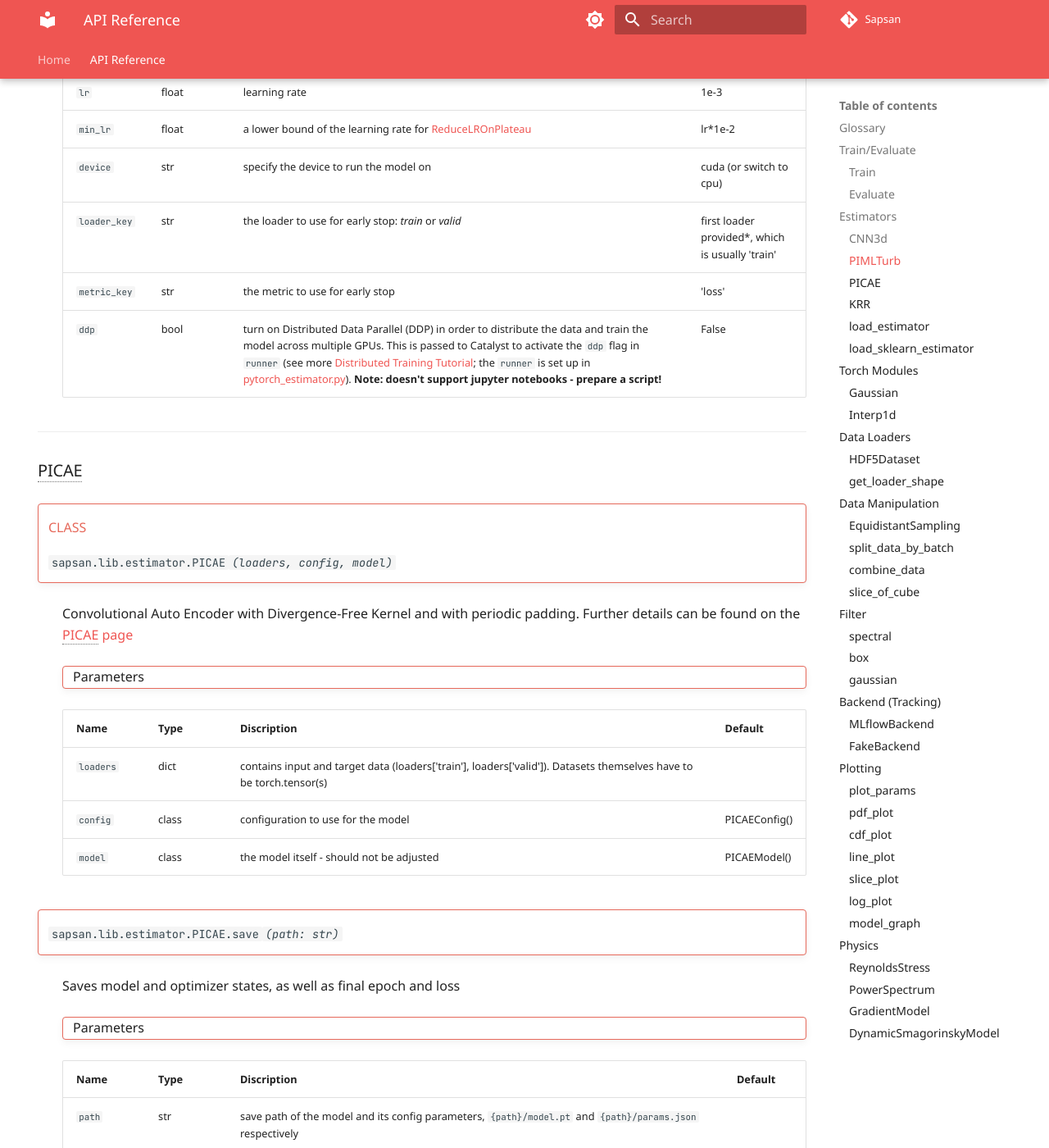
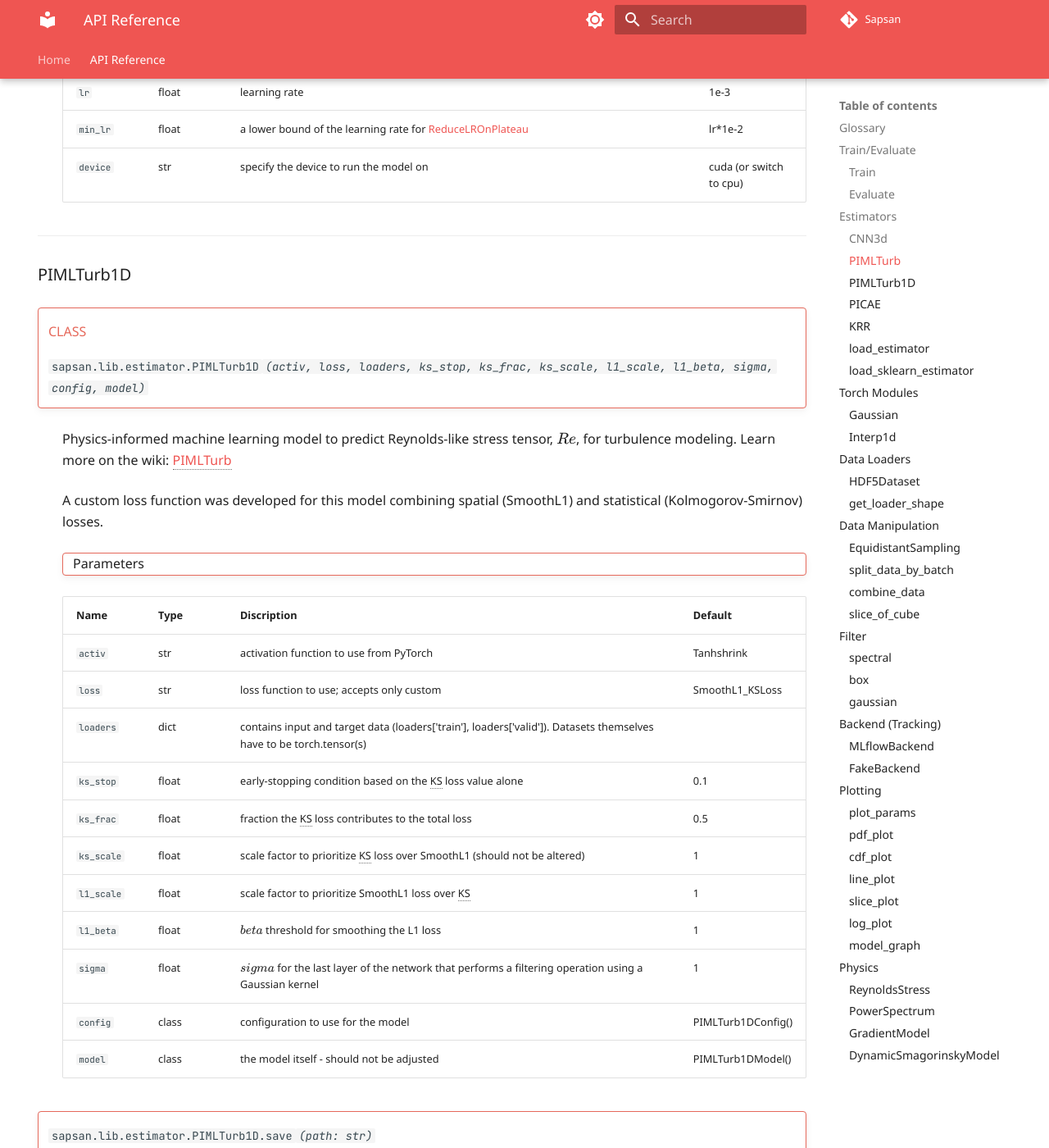
Before and after one commit to sapsan-wiki/sapsan-wiki.github.io, an MkDocs documentation site: the page built from docs/api.md, in a window 1280 px wide and 1400 px high, scrolled down 7808 px. Shown: the whole window at 82% size. Built offline with MkDocs 1.6.1 and Material for MkDocs 9.7.7, drawn with Linux system fonts in a browser that asks for light colours; comment, search, counter and statistics services are not loaded; the version menu is left out; some of the changed text lies outside the part shown.

Commit message:
Added PIMLTurb1D entry to API ref, minor fixes

```diff
--- a/docs/api.md
+++ b/docs/api.md
@@ -247,9 +247,90 @@ hide:
     | `lr` | float | learning rate | 1e-3 |
     | `min_lr` | float | a lower bound of the learning rate  for [ReduceLROnPlateau](https://pytorch.org/docs/stable/generated/torch.optim.lr_scheduler.ReduceLROnPlateau.html) | lr\*1e-2 |
     | `device` | str | specify the device to run the model on | cuda (or switch to cpu)
-    | <nobr>`loader_key`</nobr> | str | the loader to use for early stop: *train* or *valid* | first loader provided*, which is usually 'train' |
-    | <nobr>`metric_key`</nobr> | str | the metric to use for early stop | 'loss' |
-    | `ddp` | bool | turn on Distributed Data Parallel (DDP) in order to distribute the data and train the model across multiple GPUs.  This is passed to Catalyst to activate the `ddp` flag in `runner` (see more [Distributed Training Tutorial](https://catalyst-team.github.io/catalyst/tutorials/ddp.html); the `runner` is set up in [pytorch_estimator.py](https://github.com/pikarpov-LANL/Sapsan/blob/master/sapsan/lib/estimator/pytorch_estimator.py)). **Note: doesn't support jupyter notebooks - prepare a script!** | False |
+
+---
+
+### PIMLTurb1D
+!!! code ""
+    <span style="color:var(--class-color)">CLASS</span>
+
+    `sapsan.lib.estimator.PIMLTurb1D`_`(activ, loss, loaders, ks_stop, ks_frac, ks_scale, l1_scale, l1_beta, sigma, config, model)`_
+
+: Physics-informed machine learning model to predict Reynolds-like stress tensor, $Re$, for turbulence modeling. Learn more on the wiki: [PIMLTurb]( /details/estimators/#physics-informed-cnn-for-1d-turbulence-modeling-pimlturb1d)
+
+: A custom loss function was developed for this model combining spatial (SmoothL1) and statistical (Kolmogorov-Smirnov) losses.
+
+: !!! code ""
+        Parameters
+
+    | Name | Type | Discription | Default |
+    | ---- | ---- | ----------- | ------- |
+    | `activ` | str | activation function to use from PyTorch | Tanhshrink |
+    | `loss` | str | loss function to use; accepts only custom | SmoothL1_KSLoss |
+    | `loaders` | dict | contains input and target data (loaders['train'], loaders['valid']). Datasets themselves have to be torch.tensor(s) |  |
+    | `ks_stop` | float | early-stopping condition based on the KS loss value alone | 0.1 |
+    | `ks_frac` | float | fraction the KS loss contributes to the total loss | 0.5 |
+    | `ks_scale` | float | scale factor to prioritize KS loss over SmoothL1 (should not be altered) | 1 |
+    | `l1_scale` | float | scale factor to prioritize SmoothL1 loss over KS | 1 |
+    | `l1_beta` | float | $beta$ threshold for smoothing the L1 loss | 1 |
+    | `sigma` | float | $sigma$ for the last layer of the network that performs a filtering operation using a Gaussian kernel | 1 |
+    | `config` | class | configuration to use for the model | PIMLTurb1DConfig() |
+    | `model` | class | the model itself - should not be adjusted | PIMLTurb1DModel() |
+
+!!! code ""
+    `sapsan.lib.estimator.PIMLTurb1D.save`_`(path: str)`_
+
+: Saves model and optimizer states, as well as final epoch and loss
+
+: !!! code ""
+        Parameters
+
+    | Name | Type | Discription | Default |
+    | ---- | ---- | ----------- | ------- |
+    | `path` | str | save path of the model and its config parameters, `{path}/model.pt` and `{path}/params.json` respectively |  |
+
+!!! code ""
+    `sapsan.lib.estimator.PIMLTurb1D.load`_`(path: str, estimator, load_saved_config = False)`_
+
+: Loads model and optimizer states, as well as final epoch and loss
+
+: !!! code ""
+        Parameters
+
+    | Name | Type | Discription | Default |
+    | ---- | ---- | ----------- | ------- |
+    | `path` | str | save path of the model and its config parameters, `{path}/model.pt` and `{path}/params.json` respectively |  |
+    | `estimator` | estimator | need to provide an initialized model for which to load the weights. The estimator can include a new config setup, changing `n_epochs` to keep training the model further. |  |
+    | `load_saved_config` | bool | updates config parameters from `{path}/params.json`. | False |
+
+: !!! code ""
+        Return
+
+    | Type | Description |
+    | ---- | ----------- |
+    | pytorch model | loaded model |
+
+---
+
+!!! code ""
+    <span style="color:var(--class-color)">CLASS</span>
+
+    `sapsan.lib.estimator.PIMLTurb1DConfig`_`(n_epochs, patience, min_delta, logdir, lr, min_lr, *args, **kwargs)`_
+
+: Configuration for the PIMLTurb1D - based on pytorch (catalyst is not used)
+
+: !!! code ""
+        Parameters
+
+    | Name | Type | Discription | Default |
+    | ---- | ---- | ----------- | ------- |
+    | `n_epochs` | int | number of epochs | 1 |
+    | `patience` | int | number of epochs with no improvement after which training will be stopped _(not used)_ | 10 |
+    | `min_delta` | float | minimum change in the monitored metric to qualify as an improvement, i.e. an absolute change of less than min_delta, will count as no improvement _(not used)_ | 1e-5 |
+    | `log_dir` | int | path to store the logs| ./logs/ |
+    | `lr` | float | learning rate | 1e-3 |
+    | `min_lr` | float | a lower bound of the learning rate  for [ReduceLROnPlateau](https://pytorch.org/docs/stable/generated/torch.optim.lr_scheduler.ReduceLROnPlateau.html) | lr\*1e-2 |
+    | `device` | str | specify the device to run the model on | cuda (or switch to cpu)
 
 ---
 
```
Also changed, not shown: docs/details/estimators.md (+1 -1 lines), includes/abbreviations.md (+2 -0 lines).
